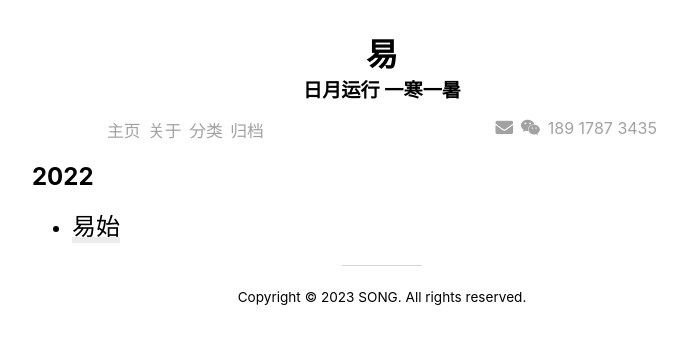
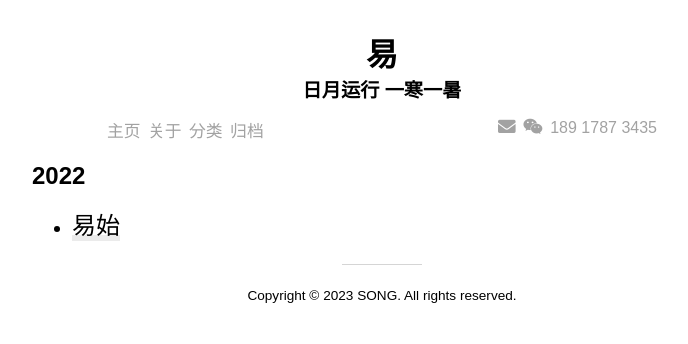
Before and after one commit to iching10/e11520.github.io, a Jekyll site: the page built from archive.md, in a window 1280 px wide. Shown: the top 344 px of the page, without its empty margins (258-946 px from the left). Built offline with Jekyll 4.4.1, drawn with Linux system fonts in a browser that asks for light colours; nearby versions of some CDN libraries.

Commit message:
Update typography.scss

```diff
--- a/_sass/typography.scss
+++ b/_sass/typography.scss
@@ -34,5 +34,5 @@
 
 //System stack for everything
 body {
-    font-family: -apple-system,BlinkMacSystemFont,"Segoe UI",Roboto,Oxygen-Sans,Ubuntu,Cantarell,"Helvetica Neue",sans-serif;
+    font-family: sans-serif,-apple-system,BlinkMacSystemFont,"Segoe UI",Roboto,Oxygen-Sans,Ubuntu,Cantarell,"Helvetica Neue";
   }
```
